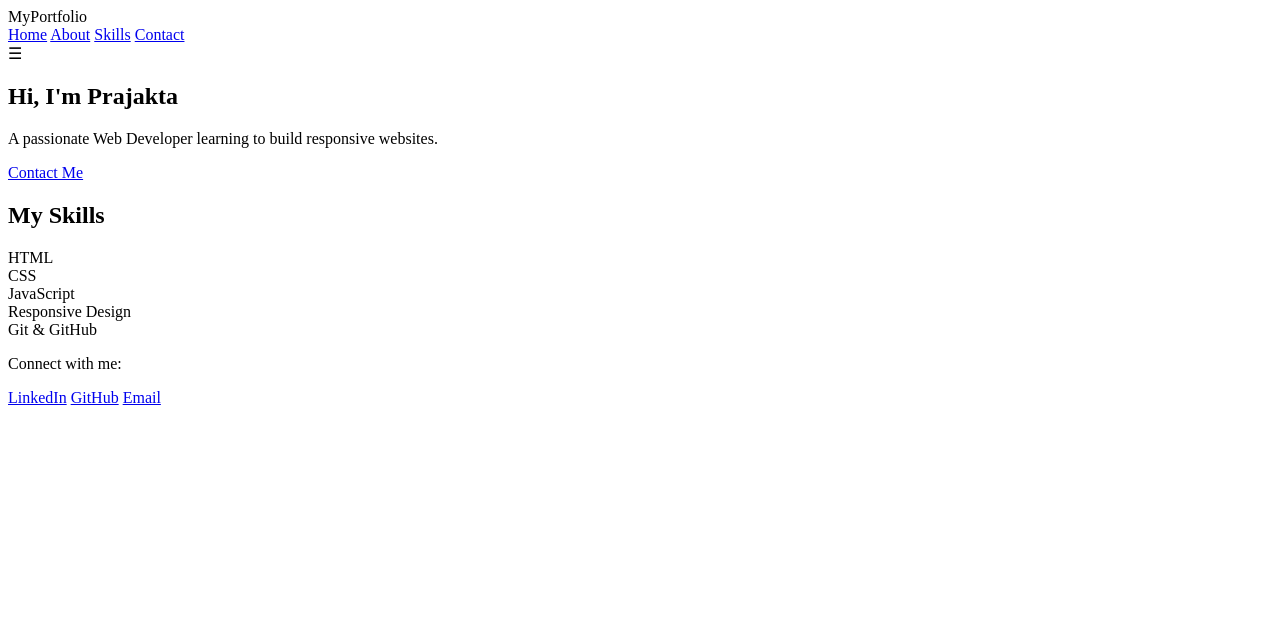
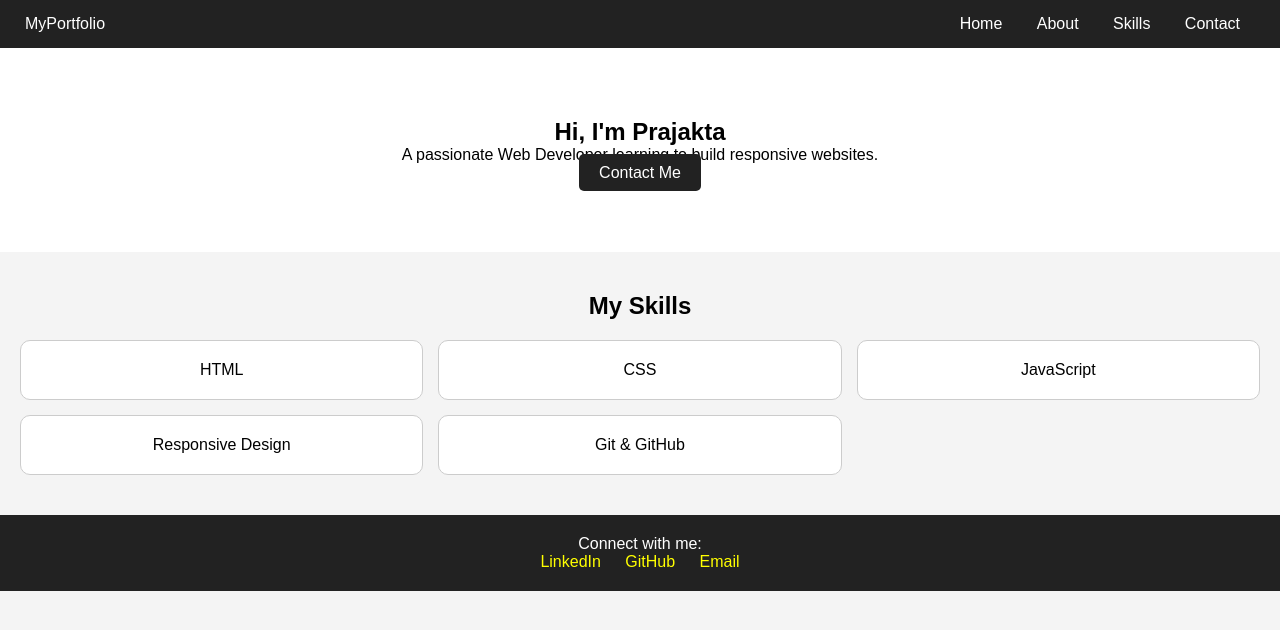
Before and after one commit to Pranav590/Empowerhermodul2, a plain HTML site: page Day5/index.html in a window 1280 px wide. Drawn offline with Linux system fonts and the light colour scheme; files that its build step writes are made by us from their sources.

Commit message:
style.css

```diff
--- /dev/null
+++ b/style.css
@@ -0,0 +1,113 @@
+* {
+    margin: 0;
+    padding: 0;
+    box-sizing: border-box;
+    font-family: Arial;
+}
+
+body {
+    background: #f4f4f4;
+}
+
+/* HEADER */
+header {
+    display: flex;
+    justify-content: space-between;
+    align-items: center;
+    padding: 15px 25px;
+    background: #222;
+    color: white;
+}
+
+header nav a {
+    color: white;
+    margin: 0 15px;
+    text-decoration: none;
+}
+
+.hamburger {
+    display: none;
+    font-size: 25px;
+    cursor: pointer;
+}
+
+/* HERO */
+.hero {
+    text-align: center;
+    padding: 70px 20px;
+    background: white;
+}
+
+.hero .btn {
+    padding: 10px 20px;
+    background: #222;
+    color: white;
+    text-decoration: none;
+    border-radius: 5px;
+}
+
+/* SKILLS */
+.skills {
+    padding: 40px 20px;
+    text-align: center;
+}
+
+.skills-grid {
+    display: grid;
+    grid-template-columns: repeat(3, 1fr);
+    gap: 15px;
+    margin-top: 20px;
+}
+
+.skill-card {
+    padding: 20px;
+    background: white;
+    border-radius: 10px;
+    border: 1px solid #ccc;
+}
+
+/* FOOTER */
+footer {
+    background: #222;
+    color: white;
+    padding: 20px;
+    text-align: center;
+}
+
+footer a {
+    color: yellow;
+    text-decoration: none;
+    margin: 0 10px;
+}
+
+/* RESPONSIVENESS */
+
+/* Tablet (768–1024px) */
+@media (max-width: 1024px) {
+    header nav a {
+        margin: 0 10px;
+    }
+}
+
+/* Mobile (≤ 767px) */
+@media (max-width: 767px) {
+
+    .hamburger {
+        display: block;
+    }
+
+    nav {
+        display: none;
+        flex-direction: column;
+        background: #333;
+        padding: 10px;
+    }
+
+    nav.show {
+        display: flex;
+    }
+
+    .skills-grid {
+        grid-template-columns: 1fr 1fr;
+}
+}
```
Also changed, not shown: Day2/felxbox.html (+1 -1 lines).
